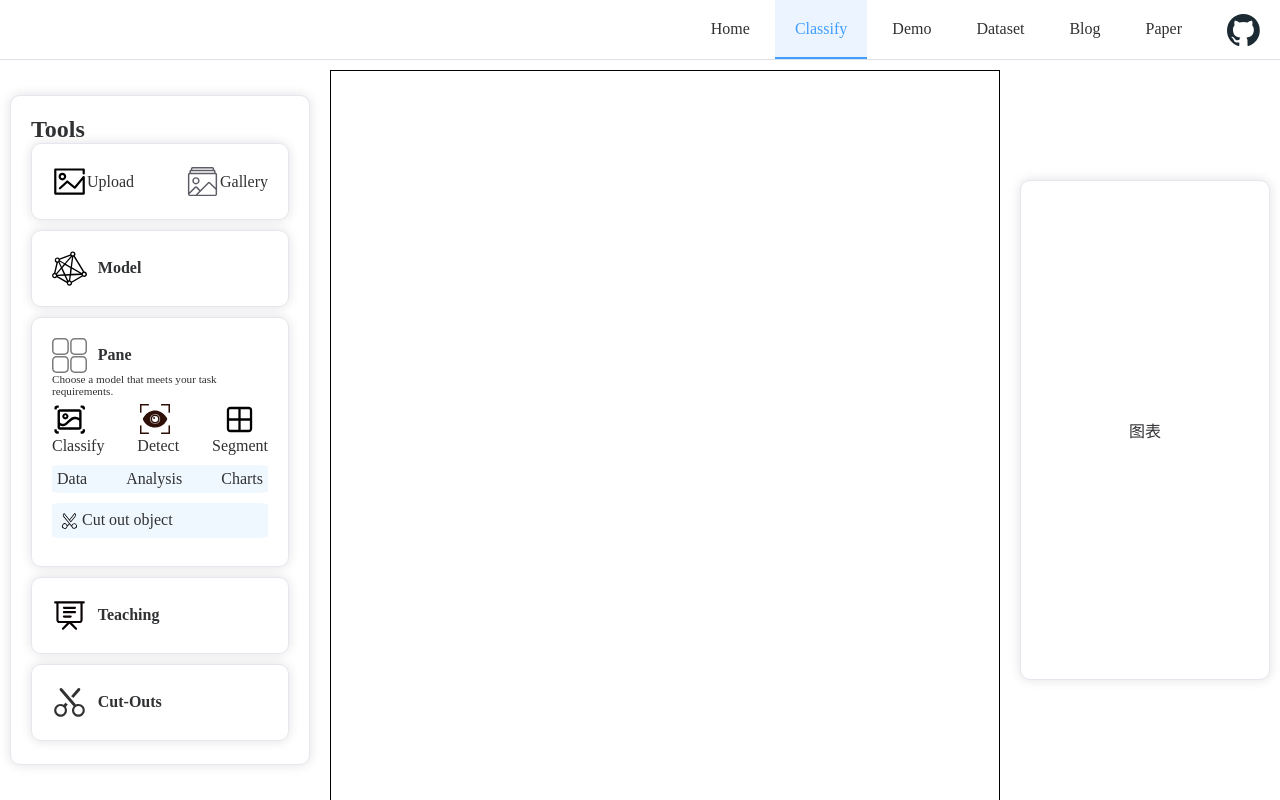
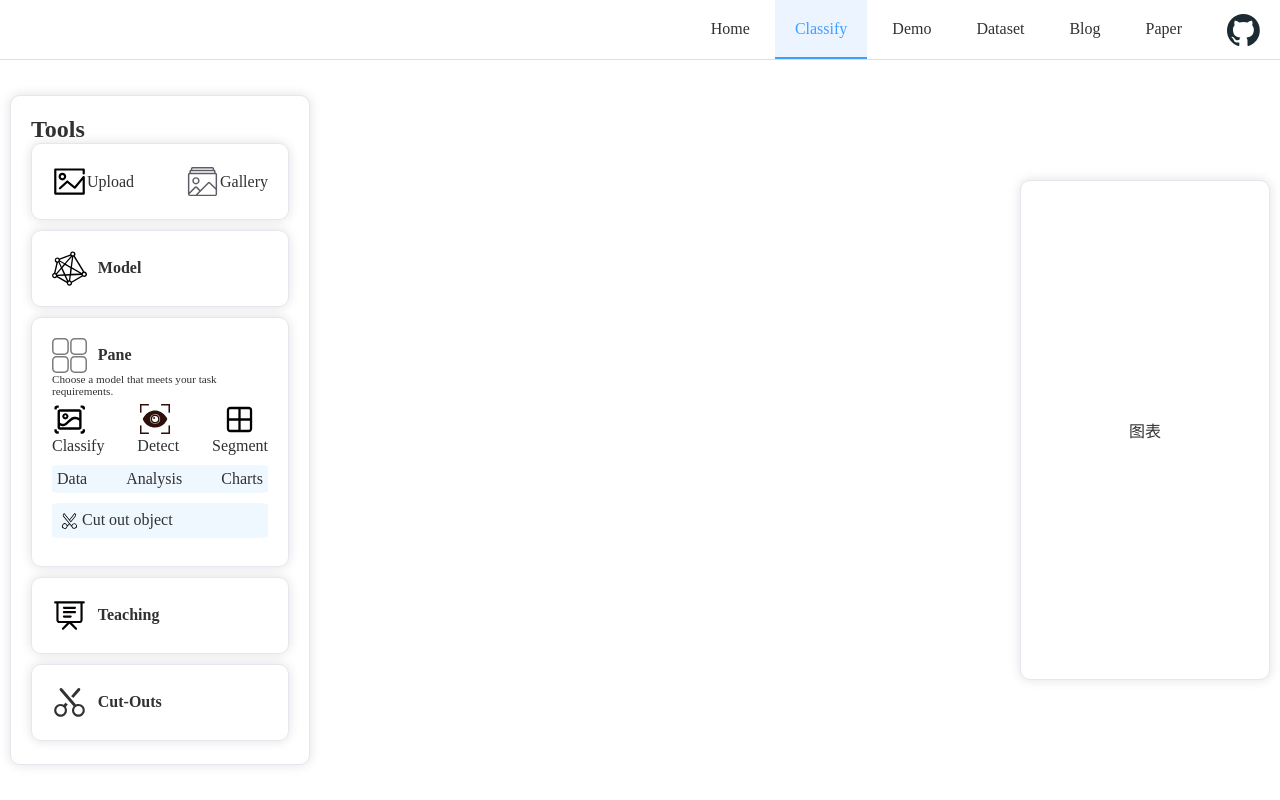
Before and after one commit to sujiu222/segment, a Vue app: page /#/ in a window 1280 px wide. Both pictures are taken after a click on the item "Classify". Built offline with nearby package versions, Linux system fonts and the light colour scheme.

Commit message:
update 调整画布显示

```diff
--- a/src/views/Segment_2.vue
+++ b/src/views/Segment_2.vue
@@ -75,7 +75,7 @@
             </el-card>
         </div>
         <div class="center">
-            <canvas id="canvas" style="border: 1px solid #000; width: 100%; height: 100%"></canvas>
+            <canvas id="canvas" style="width: 100%"></canvas>
         </div>
         <div class="right">
             <el-card style="height: 100%">图表</el-card>
```
